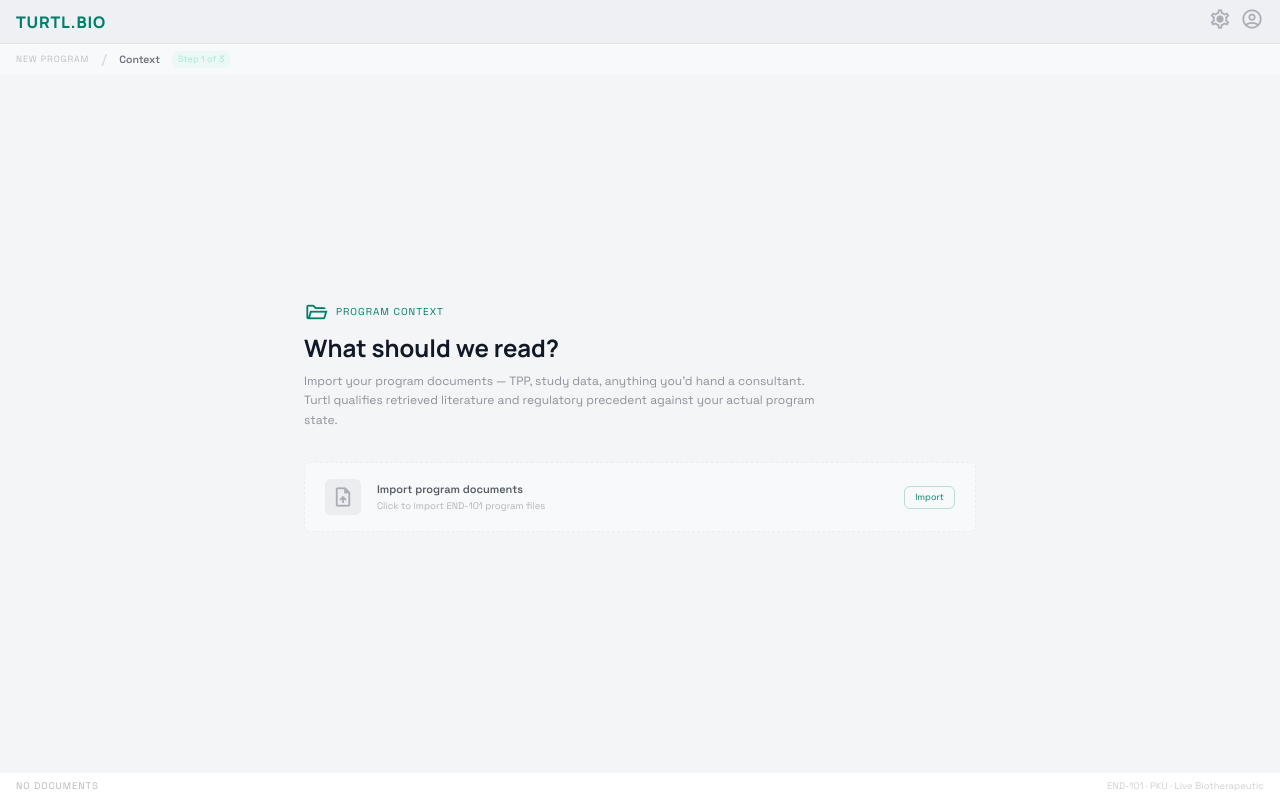
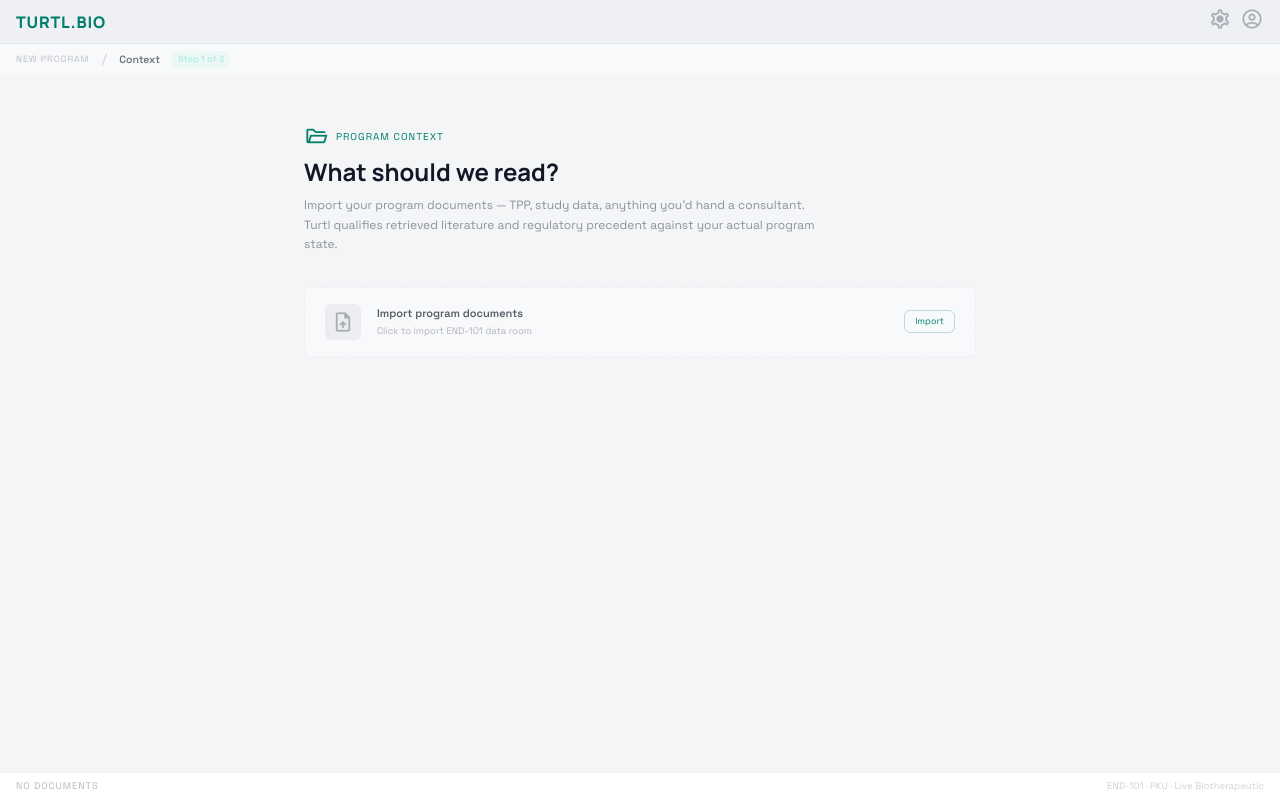
Before and after one commit to axie22/Turtl.Bio, a Next.js app in the folder turtl.bio/: page /workspace in a window 1280 px wide. Built offline with nearby package versions, Linux system fonts and the light colour scheme.

Commit message:
feat: expand import page to simulate ingestion of all 23 END-101 data-room documents

```diff
--- a/turtl.bio/components/workspace/PathMap/UploadPage.tsx
+++ b/turtl.bio/components/workspace/PathMap/UploadPage.tsx
@@ -1,39 +1,23 @@
 "use client";
 
 import { useState } from "react";
+import { PROGRAM_DOCS } from "./data";
 
-const DEMO_DOCS = [
-  {
-    id: "tpp",
-    name: "END-101_TPP_v2.3.pdf",
-    label: "Target Product Profile",
-    size: "148 KB",
-    icon: "description",
-    color: "#60a5fa",
-    tags: ["PKU indication", "live biotherapeutic", "oral route"],
-    delay: 0,
-  },
-  {
-    id: "noglp",
-    name: "Yucatan_NonGLP_InVivo_Summary.pdf",
-    label: "Non-GLP In Vivo Study",
-    size: "2.1 MB",
-    icon: "biotech",
-    color: "#54dcbc",
-    tags: ["YOUR COLONIZATION DATA", "Yucatan pig", "sustained colonization"],
-    delay: 280,
-  },
-  {
-    id: "sbir",
-    name: "SBIR_Phase1_Application.pdf",
-    label: "SBIR Phase 1 Grant Application",
-    size: "892 KB",
-    icon: "attach_money",
-    color: "#22c55e",
-    tags: ["NIH", "$300K feasibility", "microbiome"],
-    delay: 560,
-  },
+// FILE_TREE order: CLINICAL → REGULATORY/US/TO FDA → FROM FDA → GUIDANCE → CMC → TOXICOLOGY → PROGRAM
+const TREE_ORDER = [
+  "doc-clinical-proto",
+  "doc-interact-req", "doc-interact-pkg", "doc-preind-req", "doc-preind-brief", "doc-odd-req",
+  "doc-fda-interact-resp",
+  "doc-fda-lbp", "doc-ich-s6", "doc-fda-ea", "doc-ich-m3", "doc-fda-cgmp",
+  "doc-mcb", "doc-ngs", "doc-potency", "doc-abx", "doc-mfg",
+  "doc-nglp", "doc-biodist", "doc-glp-tox", "doc-nonclin-gap",
+  "doc-tpp", "doc-sbir",
 ];
+
+const DEMO_DOCS = TREE_ORDER
+  .map((id) => PROGRAM_DOCS.find((d) => d.id === id))
+  .filter((d): d is (typeof PROGRAM_DOCS)[number] => !!d)
+  .map((d, i) => ({ ...d, delay: i * 80 }));
 
 function NavBar() {
   return (
@@ -64,6 +48,7 @@ export function UploadPage({ onAnalyze, onNavigate }: UploadPageProps) {
   const [analyzing, setAnalyzing] = useState(false);
 
   const allLoaded = docsVisible.size === DEMO_DOCS.length;
+  const totalDocs = DEMO_DOCS.length;
 
   const handleImport = () => {
     if (importing || allLoaded) return;
@@ -73,7 +58,7 @@ export function UploadPage({ onAnalyze, onNavigate }: UploadPageProps) {
         setDocsVisible((prev) => new Set([...prev, doc.id]));
       }, doc.delay + 200);
     });
-    setTimeout(() => setImporting(false), 1000);
+    setTimeout(() => setImporting(false), DEMO_DOCS[DEMO_DOCS.length - 1].delay + 600);
   };
 
   const handleAnalyze = () => {
@@ -96,8 +81,8 @@ export function UploadPage({ onAnalyze, onNavigate }: UploadPageProps) {
       </div>
 
       {/* Main content */}
-      <div className="flex-1 flex flex-col items-center justify-center px-6 py-12">
-        <div className="w-full max-w-2xl">
+      <div className="flex-1 overflow-y-auto px-6 py-12">
+        <div className="w-full max-w-2xl mx-auto">
 
           {/* Header */}
           <div className="mb-8">
@@ -141,15 +126,15 @@ export function UploadPage({ onAnalyze, onNavigate }: UploadPageProps) {
             <div className="flex-1">
               <div className="font-label text-[11px] font-semibold text-ws-text/70 mb-0.5">
                 {allLoaded
-                  ? "3 program documents imported"
+                  ? `${totalDocs} program documents imported`
                   : importing
-                  ? "Importing documents…"
+                  ? `Importing documents… ${docsVisible.size} of ${totalDocs}`
                   : "Import program documents"}
               </div>
               <div className="font-label text-[9.5px] text-ws-text/30">
                 {allLoaded
-                  ? "TPP · Non-GLP Study · SBIR Application"
-                  : "Click to import END-101 program files"}
+                  ? "Regulatory · CMC · Toxicology · Program files"
+                  : "Click to import END-101 data room"}
               </div>
             </div>
             {!allLoaded && !importing && (
@@ -166,33 +151,32 @@ export function UploadPage({ onAnalyze, onNavigate }: UploadPageProps) {
             return (
               <div
                 key={doc.id}
-                className="flex items-center gap-4 p-4 mb-3 bg-ws-low border border-ws-highest/20 rounded-sm transition-all duration-300 animate-[fadeIn_0.3s_ease]"
+                className="flex items-center gap-3 px-4 py-2.5 mb-2 bg-ws-low border border-ws-highest/20 rounded-sm animate-[fadeIn_0.3s_ease]"
               >
                 <div
-                  className="w-9 h-9 rounded-sm flex items-center justify-center shrink-0"
+                  className="w-7 h-7 rounded-sm flex items-center justify-center shrink-0"
                   style={{ backgroundColor: doc.color + "18" }}
                 >
-                  <span className="material-symbols-outlined text-[18px]" style={{ color: doc.color }}>
+                  <span className="material-symbols-outlined text-[15px]" style={{ color: doc.color }}>
                     {doc.icon}
                   </span>
                 </div>
                 <div className="flex-1 min-w-0">
-                  <div className="flex items-center gap-2 mb-1">
-                    <span className="font-label text-[11px] font-semibold text-ws-text/90 truncate">
-                      {doc.name}
+                  <div className="flex items-center gap-2">
+                    <span className="font-label text-[10px] font-semibold text-ws-text/85 truncate">
+                      {doc.filename}
                     </span>
-                    <span className="font-label text-[9px] text-ws-text/30 shrink-0">{doc.size}</span>
+                    <span className="font-label text-[8.5px] text-ws-text/25 shrink-0">{doc.size}</span>
                   </div>
-                  <div className="flex items-center gap-1.5 flex-wrap">
-                    <span className="font-label text-[9.5px] text-ws-text/50">{doc.label}</span>
-                    <span className="text-ws-text/20">·</span>
-                    {doc.tags.map((tag) => (
+                  <div className="flex items-center gap-1.5 flex-wrap mt-0.5">
+                    <span className="font-label text-[8.5px] text-ws-text/45">{doc.label}</span>
+                    {doc.tags.slice(0, 2).map((tag) => (
                       <span
                         key={tag}
-                        className={`font-label text-[8.5px] px-1.5 py-0.5 rounded-sm ${
+                        className={`font-label text-[8px] px-1.5 py-0.5 rounded-sm ${
                           tag === "YOUR COLONIZATION DATA"
                             ? "text-amber-400 bg-amber-400/10 border border-amber-400/20"
-                            : "text-ws-text/35 bg-ws-highest/40"
+                            : "text-ws-text/30 bg-ws-highest/40"
                         }`}
                       >
                         {tag}
@@ -200,7 +184,7 @@ export function UploadPage({ onAnalyze, onNavigate }: UploadPageProps) {
                     ))}
                   </div>
                 </div>
-                <span className="material-symbols-outlined text-[14px] text-ws-teal/60 shrink-0">check_circle</span>
+                <span className="material-symbols-outlined text-[13px] text-ws-teal/60 shrink-0">check_circle</span>
               </div>
             );
           })}
@@ -240,7 +224,7 @@ export function UploadPage({ onAnalyze, onNavigate }: UploadPageProps) {
       {/* Status bar */}
       <footer className="h-7 bg-ws-lowest border-t border-ws-highest/20 flex items-center justify-between px-4 shrink-0">
         <span className="font-label text-[9.5px] text-ws-text/30 uppercase tracking-widest">
-          {allLoaded ? "3 documents ready" : docsVisible.size > 0 ? `${docsVisible.size} of 3 loaded` : "No documents"}
+          {allLoaded ? `${totalDocs} documents ready` : docsVisible.size > 0 ? `${docsVisible.size} of ${totalDocs} loaded` : "No documents"}
         </span>
         <span className="font-label text-[9.5px] text-ws-text/20">END-101 · PKU · Live Biotherapeutic</span>
       </footer>
```
